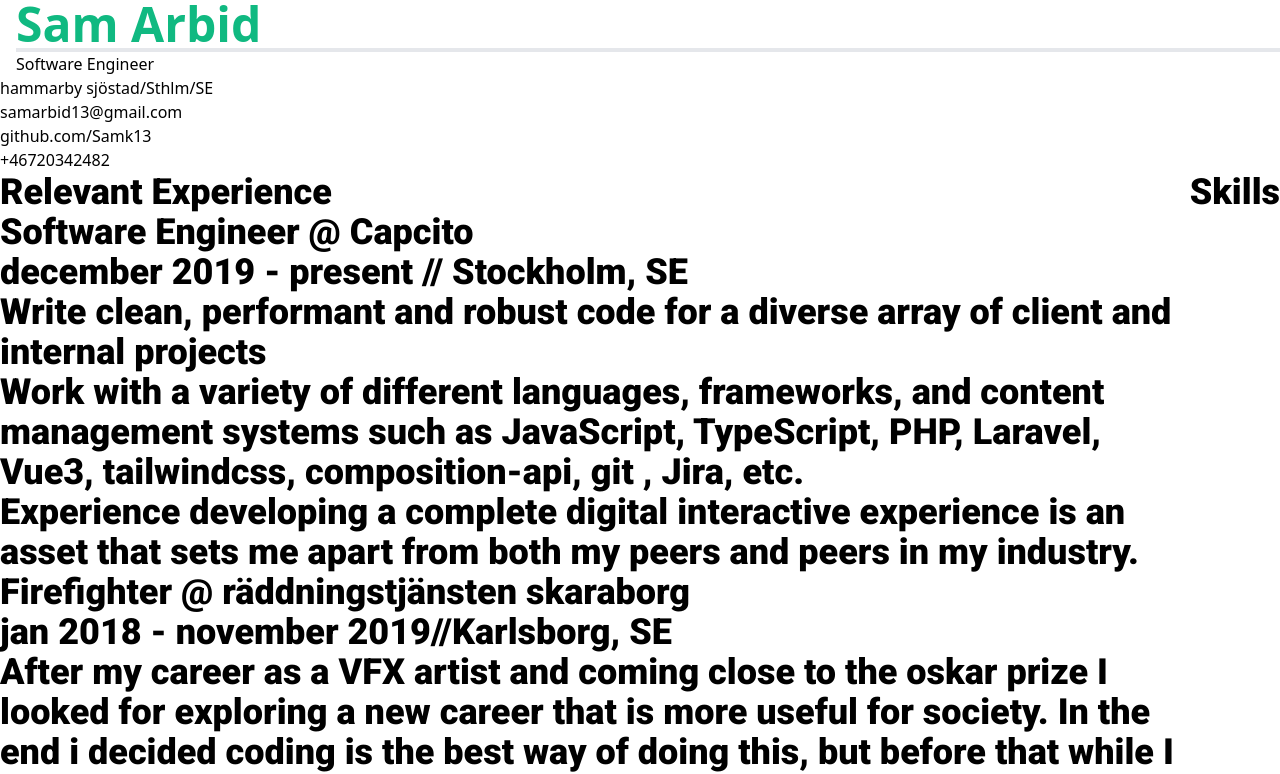
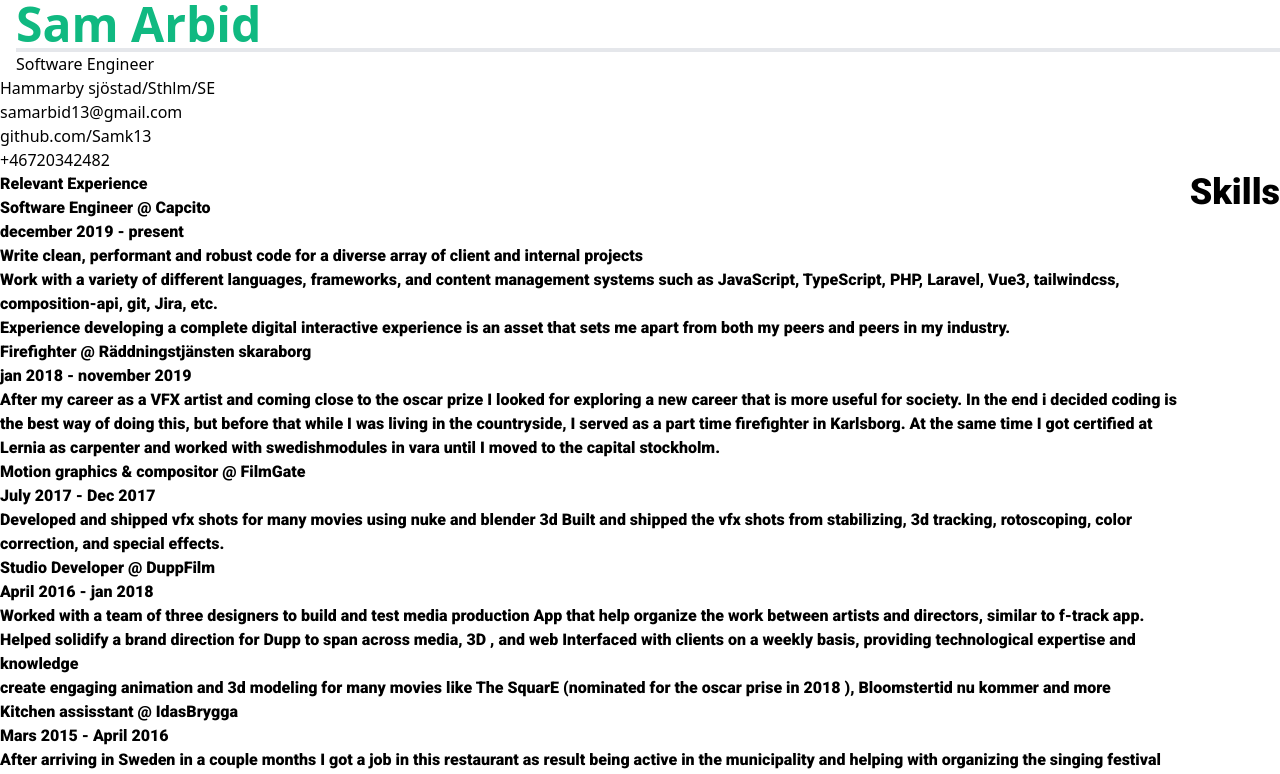
Before and after one commit to Samk13/sam-arbid, a Vue app: page / in a window 1280 px wide. Shown: the top 774 px of the page. Built offline with nearby package versions, Linux system fonts and the light colour scheme.

Commit message:
feed data from json to app comp

```diff
--- a/src/App.vue
+++ b/src/App.vue
@@ -1,18 +1,27 @@
 <template>
     <section>
         <!-- <HelloWorld msg="Sam Arbid" /> -->
-        <cv-header />
+        <cv-header :data="data" />
+        <!-- {{ data }} -->
     </section>
 </template>
 
 <script>
 import { HelloWorld, CvHeader } from './components'
-
+import cvData from './data/cvData.json'
+import { reactive } from 'vue'
 export default {
     name: 'App',
     components: {
         HelloWorld,
         CvHeader,
     },
+    setup() {
+        const data = reactive(cvData)
+
+        return {
+            data,
+        }
+    },
 }
 </script>
--- a/src/components/CvHeader.vue
+++ b/src/components/CvHeader.vue
@@ -1,59 +1,38 @@
 <template>
     <section class="container m-auto flex flex-col">
         <div class="ml-4">
-            <h1 class="text-5xl font-black text-green-500">Sam Arbid</h1>
+            <h1 class="text-5xl font-black text-green-500">
+                {{ data.name }}
+            </h1>
             <hr class="border-2" />
-            <h2>Software Engineer</h2>
+            <h2>{{ data.title }}</h2>
         </div>
         <div>
             <ul>
-                <li>hammarby sjöstad/Sthlm/SE</li>
-                <li>samarbid13@gmail.com</li>
-                <li>github.com/Samk13</li>
-                <li>+46720342482</li>
+                <li>{{ data.address }}</li>
+                <li>{{ data.email }}</li>
+                <li>{{ data.github }}</li>
+                <li>{{ data.mobile }}</li>
             </ul>
         </div>
     </section>
     <section class="flex w-full justify-between">
-        <div class="text-4xl font-roboto font-black" id="left">
+        <div class="font-roboto font-black" id="left">
             <h1>Relevant Experience</h1>
-            <div id="capcito">
-                <h2>Software Engineer @ Capcito</h2>
-                <h2>december 2019 - present // Stockholm, SE</h2>
-                <ul>
-                    <li>
-                        Write clean, performant and robust code for a diverse
-                        array of client and internal projects
-                    </li>
-                    <li>
-                        Work with a variety of different languages, frameworks,
-                        and content management systems such as JavaScript,
-                        TypeScript, PHP, Laravel, Vue3, tailwindcss,
-                        composition-api, git , Jira, etc.
-                    </li>
-                    <li>
-                        Experience developing a complete digital interactive
-                        experience is an asset that sets me apart from both my
-                        peers and peers in my industry.
-                    </li>
-                </ul>
-            </div>
-            <div id="Firefighter">
-                <h2>Firefighter @ räddningstjänsten skaraborg</h2>
-                <h2>jan 2018 - november 2019//Karlsborg, SE</h2>
-                <ul>
-                    <li>
-                        After my career as a VFX artist and coming close to the
-                        oskar prize I looked for exploring a new career that is
-                        more useful for society. In the end i decided coding is
-                        the best way of doing this, but before that while I was
-                        living in the countryside, I served as a part time
-                        firefighter in Karlsborg. At the same time I got
-                        certified at lernia as carpenter and worked with
-                        swedishmodules in vara until I moved to the capital
-                        stockholm.
-                    </li>
-                </ul>
+            <div v-for="xp in data.relevantExperience" :key="xp.id">
+                <div id="capcito">
+                    <h2>
+                        <span>{{ xp.title }} @ {{ xp.place }}</span>
+                    </h2>
+                    <h2>
+                        <span>{{ xp.startDate }} - {{ xp.endDate }}</span>
+                    </h2>
+                    <ul v-for="(desc, index) in xp.description" :key="index">
+                        <li>
+                            {{ desc }}
+                        </li>
+                    </ul>
+                </div>
             </div>
         </div>
         <div class="text-4xl font-roboto font-black" id="right">Skills</div>
@@ -63,5 +42,11 @@
 <script>
 export default {
     name: 'CvHeader',
+    props: {
+        data: {
+            type: Object,
+            required: true,
+        },
+    },
 }
 </script>
--- a/src/data/data.json
+++ b/src/data/cvData.json
@@ -1,16 +1,17 @@
 {
     "name": "Sam Arbid",
     "title": "Software Engineer",
-    "address": "hammarby sjöstad/Sthlm/SE",
+    "address": "Hammarby sjöstad/Sthlm/SE",
     "email": "samarbid13@gmail.com",
     "github": "github.com/Samk13",
     "mobile": "+46720342482",
-"relevant experience": [
+"relevantExperience": [
     {
+        "id": "capcitoSoftwareEngineer",
         "title": "Software Engineer",
         "place": "Capcito",
-        "start-date": "december 2019",
-        "end-date": "present",
+        "startDate": "december 2019",
+        "endDate": "present",
         "location": "Stockholm, SE",
         "description": [
             "Write clean, performant and robust code for a diverse array of client and internal projects",
@@ -18,30 +19,33 @@
             "Experience developing a complete digital interactive experience is an asset that sets me apart from both my peers and peers in my industry."]
     },
     {
+        "id": "FirefighterSkaraborg",
         "title": "Firefighter",
         "place": "Räddningstjänsten skaraborg",
-        "start-date": "jan 2018",
-        "end-date": "november 2019",
+        "startDate": "jan 2018",
+        "endDate": "november 2019",
         "location": "Karlsborg, SE",
         "description": [
             "After my  career as a VFX artist and coming close to the oscar prize I looked for exploring a new career that is more useful for society. In the end i decided  coding is the best way of doing this, but before that while I was living in the countryside, I served as a part time firefighter in Karlsborg. At the same time I got certified at Lernia as carpenter and worked with swedishmodules in vara until I moved to the capital stockholm."
         ]
     },
     {
+        "id":"MotiongraphicsFilmGate",
         "title": "Motion graphics & compositor",
         "place": "FilmGate",
-        "start-date": "July 2017",
-        "end-date": "Dec 2017",
+        "startDate": "July 2017",
+        "endDate": "Dec 2017",
         "location": "Göteborg, SE",
         "description": [
             "Developed and shipped vfx shots for many movies  using nuke and blender 3d Built and shipped the vfx shots from stabilizing, 3d tracking, rotoscoping, color correction, and special effects."
         ]
     },
     {
+        "id":"StudioDeveloperDuppFilm",
         "title": "Studio Developer",
         "place": "DuppFilm",
-        "start-date": "April 2016",
-        "end-date": " jan 2018",
+        "startDate": "April 2016",
+        "endDate": " jan 2018",
         "location": "Karlsborg, SE",
         "description": [
             "Worked with a team of three designers to build and test media production App that help organize the work between artists and directors, similar to f-track app. Helped solidify a brand direction for Dupp to span across media, 3D , and web Interfaced with clients on a weekly basis, providing technological expertise and knowledge",
@@ -49,30 +53,33 @@
         ]
     },
     {
+        "id":"KitchenIdasBrygga",
         "title": "Kitchen assisstant",
         "place": "IdasBrygga",
-        "start-date": "Mars 2015",
-        "end-date": "April 2016",
+        "startDate": "Mars 2015",
+        "endDate": "April 2016",
         "location": "Karlsborg, SE",
         "description": [
             "After arriving in Sweden in a couple months I got a job in this restaurant as result being active in the municipality and helping with organizing the singing festival allsång and bringing new ideas"
         ]
     },
     {
+        "id":"SAPIproductOwner",
         "title": "product owner",
         "place": "SAPI",
-        "start-date": "July 2011",
-        "end-date": "Nov 2014",
+        "startDate": "July 2011",
+        "endDate": "Nov 2014",
         "location": "damascus, SY",
         "description": [
             "Engineered and maintained features using jquery, html, javaScript, and CSS Proposed and implemented scalable solutions to issues identified with cloud services and applications responsible for communicating with Starry Station make sure that results of our team is meeting the requirements."
         ]
     },
     {
+        "id":"CueTechnologist",
         "title": "Creative Technologist Co-op",
         "place": "Cue production SY",
-        "start-date": "July 2013",
-        "end-date": "Nov 2014",
+        "startDate": "July 2013",
+        "endDate": "Nov 2014",
         "location": "damascus, SY",
         "description": [
             "Developed and maintained design for in-house and client websites primarily using HTML, CSS,Sass, JavaScript, and jQuery",
@@ -85,20 +92,20 @@
     "Libraries and Frameworks": ["jQuery","vue","nuxt", "laravel", "react", "Nodejs",
     "express", "tailwindcss","bootstrap", "material UI", "blade", "etc"],
     "Tools & Platforms": ["Git", "Webpack", "Netlify", "mongoDB", "compass","Insomnia", "Contentful", "Craft", "Wordpress","puTTy", "cmder","Docker", "Firebase", "Postman"],
-    "Design": ["figma", "adobe xd","illustrator", "blender 3d", "3dsMax", "vscode", "photoshop", "after effects"]
+    "Design": ["figma", "adobe xd","illustrator", "blender 3d", "3dsMax", "vscode", "Photoshop", "after effects"]
 },
 "Education": [
     {
         "place": "Damascus University",
-        "start date": "2000",
-        "end date": "2005",
+        "startDate": "2000",
+        "endDate": "2005",
         "location": "Damascus, SY",
         "description": "Bachelor of Science in Information Science Human Interaction in literature  & Experience Design"
     },
     {
         "place": "summer Study",
-        "start date": "Jan 2019",
-        "end date": "Jan 2020",
+        "startDate": "Jan 2019",
+        "endDate": "Jan 2020",
         "location": "Stockholm, SE",
         "description": "Freecodecamp certifications in responsive web design, Javascript Javascript Algorithms And Data Structures and Front End Libraries"
     }
```
